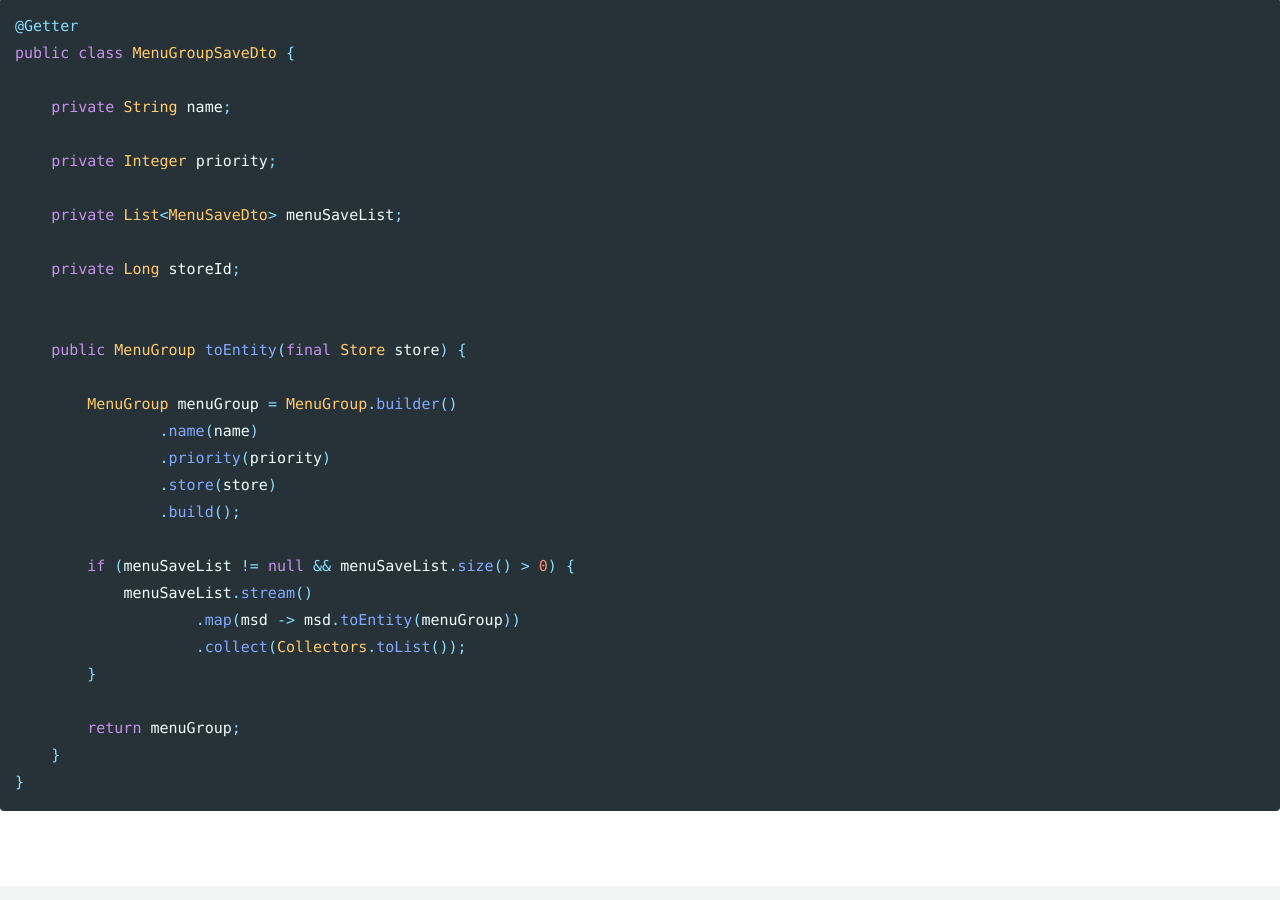
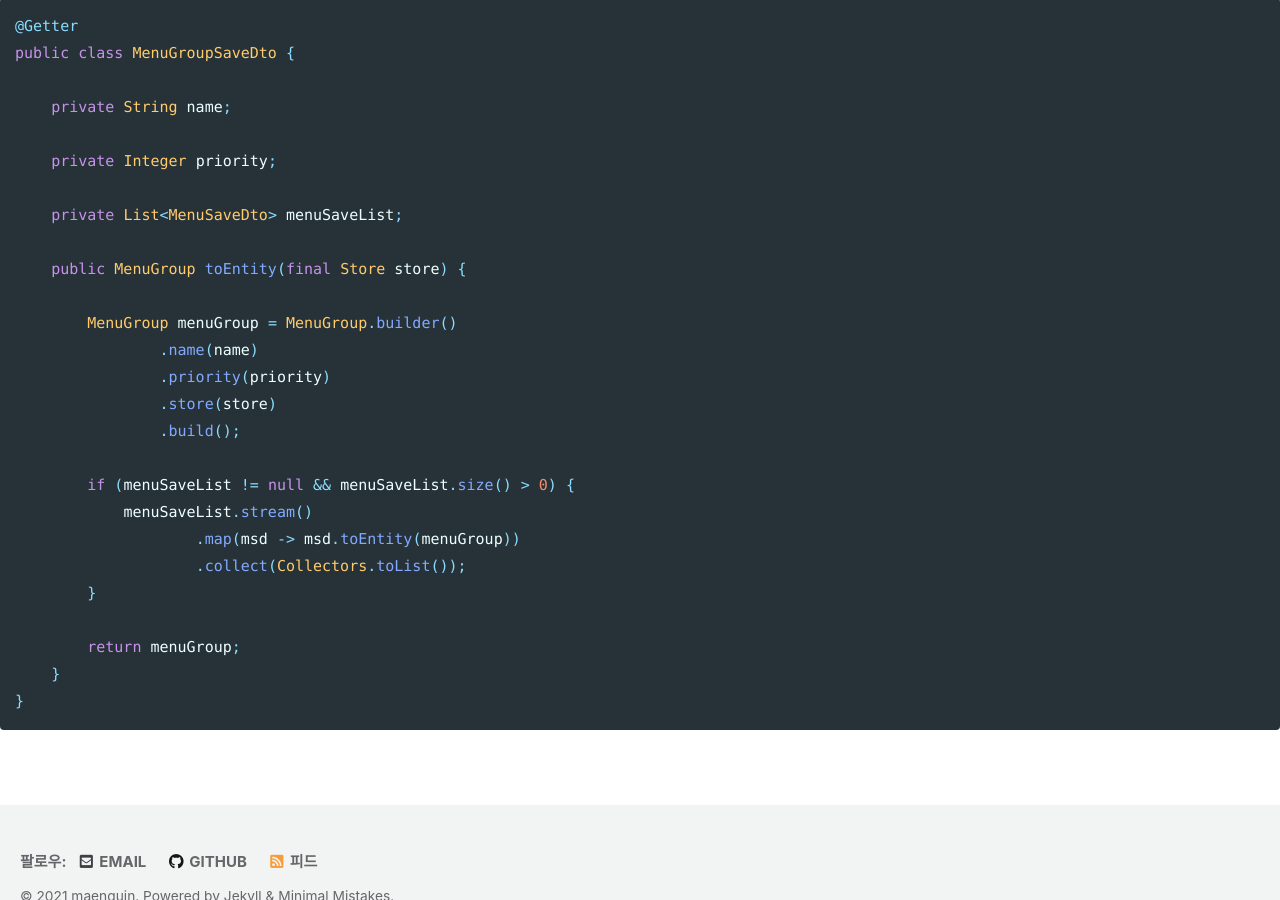
Before and after one commit to maenguin/maenguin.github.io, a Jekyll site: the page built from private/toy/menu.md, in a window 1280 px wide and 900 px high, scrolled down 3545 px. Built offline with Jekyll 4.4.1, drawn with Linux system fonts in a browser that asks for light colours; cached includes are drawn as plain includes; our own code applies the rules of GitHub Pages for plain Markdown files.

Commit message:
Update menu.md

```diff
--- a/private/toy/menu.md
+++ b/private/toy/menu.md
@@ -100,9 +100,6 @@ public class MenuGroupSaveDto {
 
     private List<MenuSaveDto> menuSaveList;
 
-    private Long storeId;
-
-
     public MenuGroup toEntity(final Store store) {
 
         MenuGroup menuGroup = MenuGroup.builder()
```
